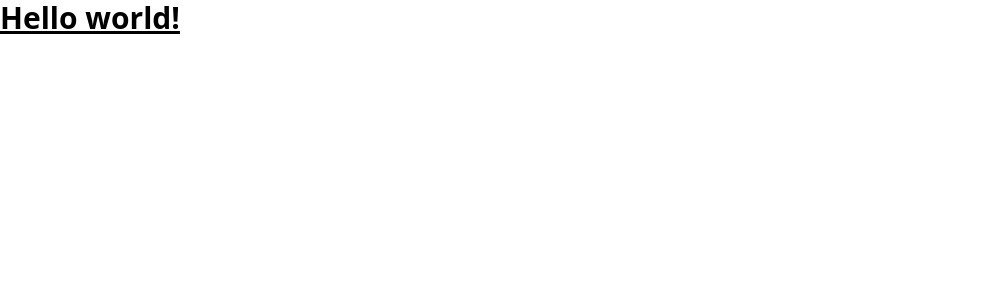
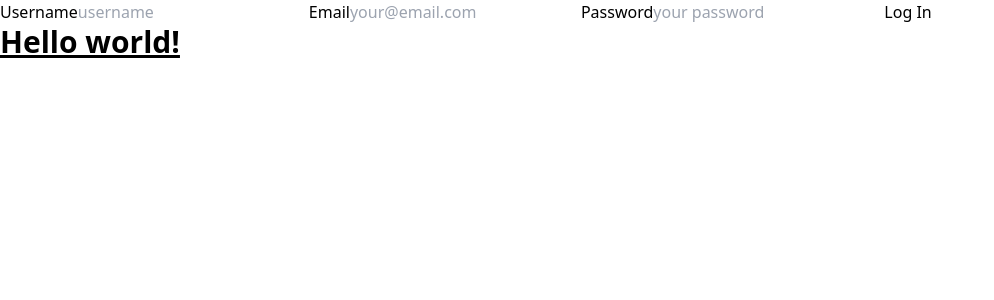
Before and after one commit to Joel-T-George/Real-Time-Chat-Application, a React (Vite) app in the folder chat-app/: page /login in a window 1280 px wide. Shown: the top 300 px of the page, without its empty margins (0-994 px from the left). Built offline with nearby package versions, Linux system fonts and the light colour scheme.

Commit message:
login form updated

```diff
--- a/chat-app/components/Login.tsx
+++ b/chat-app/components/Login.tsx
@@ -1,10 +1,27 @@
-import React from "react";
+import React, { useState }  from "react";
 
 const Loginhandler: React.FC<{}> = ()=>{
+  const [email,setEmail] = useState()
+  const [username,setUsername]=useState()
+  const [password,setPassword]=useState()
+
+  const submitHandler = (e:any)=>{
+    e.preventDefault();
+
+    console.log(email,username,password)
+
+  }
   return (
-    <div>
-      "Dashboard"
-    </div>
+
+    <form onSubmit={submitHandler} >
+      <label htmlFor="username">Username</label>
+      <input  value ={username} onChange={(e:any)=>{ setUsername(e.target.value)}} type="text" placeholder="username" id="username" />
+      <label htmlFor="email">Email</label>
+      <input value ={email} onChange={(e:any) =>{ setEmail(e.target.value)}}  type="email" placeholder="your@email.com" id="email" />
+      <label htmlFor="password">Password</label>
+      <input value ={password} onChange={(e:any) =>{ setPassword(e.target.value)}} type="password" placeholder="your password" id="password" />
+      <button type="submit">Log In</button>
+    </form>
   )
 }
 
--- a/chat-app/pages/Login.tsx
+++ b/chat-app/pages/Login.tsx
@@ -1,9 +1,9 @@
 import React from "react";
-
+import Loginhandler from './../components/Login'
 const Login: React.FC<{}> = ()=>{
   return (
     <div className="Login" >
-
+      <Loginhandler/>
       <h1 className="text-3xl font-bold underline">
       Hello world!
     </h1>
```
